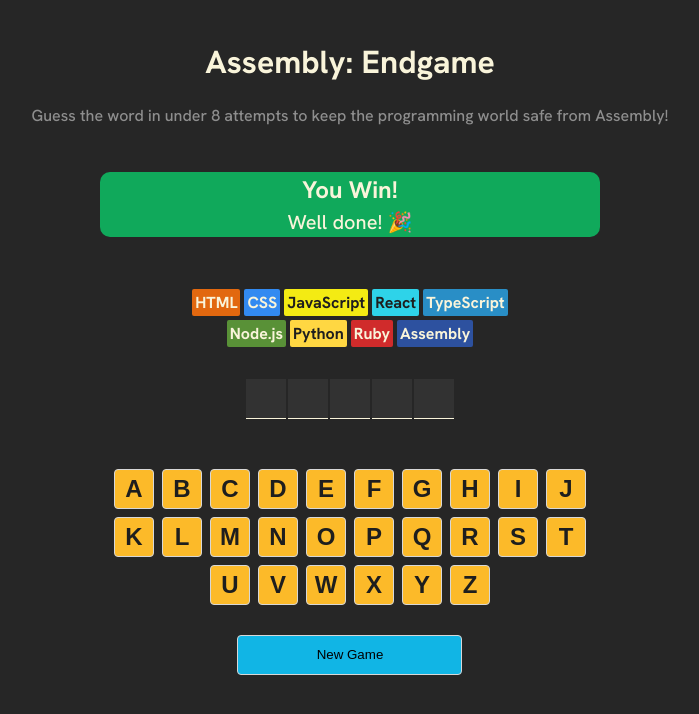
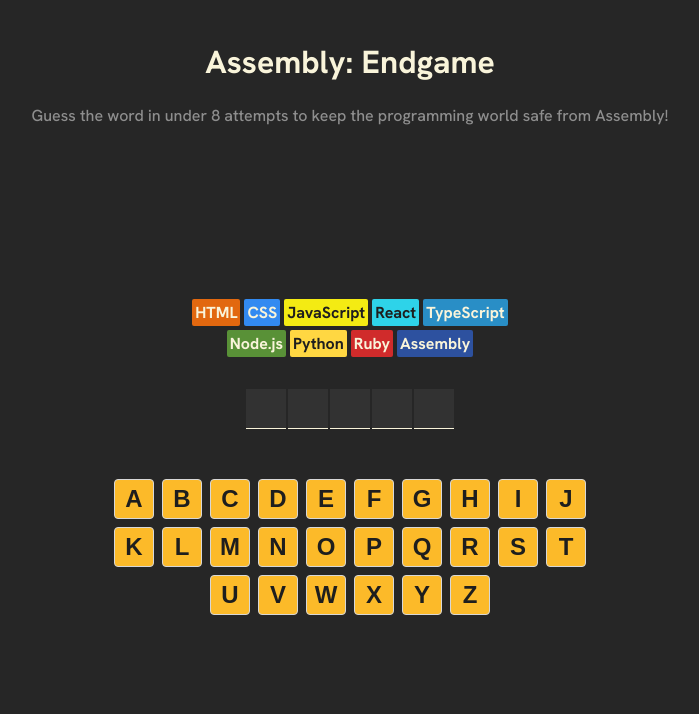
Before and after one commit to jpitzer5/Assembly-Endgame, a React (Vite) app: page / in a window 1280 px wide. Shown: the top 714 px of the page, without its empty margins (290-989 px from the left). Built offline with nearby package versions, Linux system fonts and the light colour scheme.

Commit message:
added styling for lost languages when an incorrect guess happened and changed status bar from hardcoded to display a win/lost/incorrect guess message

```diff
--- a/src/App.jsx
+++ b/src/App.jsx
@@ -4,6 +4,7 @@
 import Languages from './components/Languages'
 import Word from './components/Word'
 import Keyboard from './components/Keyboard'
+import { languages } from './languages'
 
 export default function App() {
   const alphabet = "abcdefghijklmnopqrstuvwxyz"
@@ -13,24 +14,29 @@
   const [guessed, setGuessed] = useState([])
 
   const wrongGuessCount = guessed.filter(char => !currentWord.includes(char)).length
-  console.log(wrongGuessCount)
 
+  // check game state
+  const isGameWon = (guessed.filter(char => currentWord.includes(char)).length === currentWord.length)
+  const isGameLost = (wrongGuessCount === languages.length - 1)
+  const isGameOver = isGameWon || isGameLost
+
+  const lastGuessWrong = guessed.length > 0 && !currentWord.includes(guessed[guessed.length - 1])
+
+  // add letter to guessed list if it wasn't already on it when the corresponding button has been clicked
   function letterClick(letter) {
     if (!guessed.includes(letter)) {
       setGuessed(prev => [...prev, letter])
     }
   }
 
-  console.log(guessed)
-
   return (
     <main>
       <Header />
-      <Status />
-      <Languages />
+      <Status count={wrongGuessCount} won={isGameWon} lost={isGameLost} farewell={lastGuessWrong} />
+      <Languages count={wrongGuessCount} />
       <Word word={currentWord} guessed={guessed} />
       <Keyboard click={letterClick} alphabet={alphabet} word={currentWord} guessed={guessed} />
-      <button className="new-game">New Game</button>
+      {isGameOver && <button className="new-game">New Game</button>}
     </main>
   )
 }
--- a/src/components/Languages.jsx
+++ b/src/components/Languages.jsx
@@ -1,11 +1,19 @@
+import clsx from "clsx"
+
 import { languages } from "../languages"
 
-export default function Languages() {
-    const langElems = languages.map(lang => <p key={lang.name} style={{backgroundColor: lang.backgroundColor, color: lang.color}}>{lang.name}</p>)
+export default function Languages({ count }) {
+    const langElems = languages.map((lang, idx) => (
+    <span key={lang.name}
+    style={{backgroundColor: lang.backgroundColor, color: lang.color}}
+    className={clsx(idx < count && "lost")}
+    >
+        {lang.name}
+    </span>))
 
     return (
-        <div className="languages">
+        <section className="languages">
             {langElems}
-        </div>
+        </section>
     )
 }
--- a/src/components/Status.jsx
+++ b/src/components/Status.jsx
@@ -1,11 +1,46 @@
-export default function Status() {
-    const style = {
-        backgroundColor: "#10A95B"
+import { getFarewellText } from "../utils"
+import { languages } from "../languages"
+
+export default function Status({ count, farewell, won, lost }) {
+
+    let statuses = {
+        won: {
+            style: {backgroundColor: "#10A95B"},
+            content: <>
+                        <h2>You Win!</h2>
+                        <p>Well done! 🎉</p>
+                    </>
+        },
+        lost: {
+            style: {backgroundColor: "#BA2A2A"},
+            content: <>
+                        <h2>Game over!</h2>
+                        <p>You lose! Better start learning Assembly 😭</p>
+                    </>
+        },
+        lang: {
+            style: {background: "#7A5EA7", border: "1px dashed #323232", fontStyle: "italic", fontWeight: 400},
+            content: <>
+                        <h2>{count && getFarewellText(languages[count - 1].name)}</h2>
+                    </>
+        },
+        empty: {
+            style: {visibility: "hidden"},
+        }
     }
+
+    let status = statuses.empty
+    if (won) {
+        status = statuses.won
+    } else if (lost) {
+        status = statuses.lost
+    } else if (farewell) {
+        status = statuses.lang
+    }
+
     return (
-        <div style={style} className="status">
-            <h2>You Win!</h2>
-            <p>Well done! 🎉</p>
-        </div>
+        <section style={status.style} className="status">
+            {status.content}
+        </section>
     )
 }
--- a/src/index.css
+++ b/src/index.css
@@ -48,6 +48,7 @@
 
   border-radius: 10px;
   width: 500px;
+  height: 75px;
 }
 
 .status > h2 {
@@ -73,11 +74,27 @@
   font-size: 1rem;
 }
 
-.languages > p {
+.languages > span {
   margin: 2px;
   padding: 3px;
   border-radius: 2px;
   border: none;
+  position: relative;
+}
+
+/* Dimmed overlay with skull on "lost" languages (taken directly from project instructions) */
+.languages > .lost::before {
+  content: "💀";
+  position: absolute;
+  display: flex;
+  align-items: center;
+  justify-content: center;
+  height: 100%;
+  width: 100%;
+  font-size: 0.85rem;
+  top: 0;
+  left: 0;
+  background-color: rgba(0, 0, 0, 0.7);
 }
 
 .word {
--- a/src/languages.js
+++ b/src/languages.js
@@ -1,3 +1,5 @@
+// taken directly from project files @ https://github.com/scrimba/learn-react
+
 export const languages = [
     {
         name: "HTML",
--- /dev/null
+++ b/src/utils.js
@@ -0,0 +1,21 @@
+// taken directly from project files @ https://github.com/scrimba/learn-react
+
+export function getFarewellText(language) {
+    const options = [
+        `Farewell, ${language}`,
+        `Adios, ${language}`,
+        `R.I.P., ${language}`,
+        `We'll miss you, ${language}`,
+        `Oh no, not ${language}!`,
+        `${language} bites the dust`,
+        `Gone but not forgotten, ${language}`,
+        `The end of ${language} as we know it`,
+        `Off into the sunset, ${language}`,
+        `${language}, it's been real`,
+        `${language}, your watch has ended`,
+        `${language} has left the building`
+    ];
+
+    const randomIndex = Math.floor(Math.random() * options.length);
+    return options[randomIndex];
+}
```
